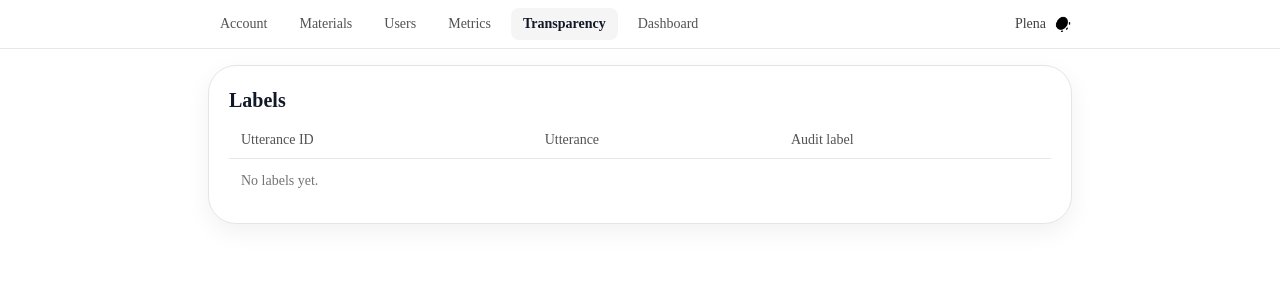
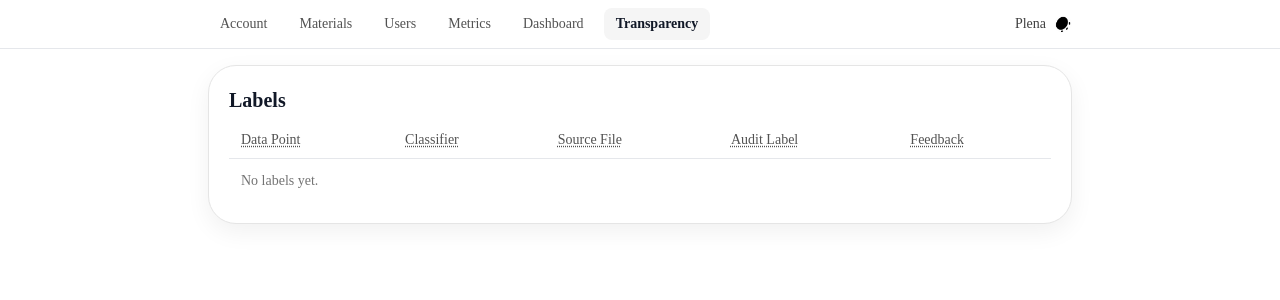
Before and after one commit to bodon2018/plena-learn, a Next.js app: page /admin/transparency in a window 1280 px wide. Shown: the top 300 px of the page. Built offline with nearby package versions, Linux system fonts and the light colour scheme.

Commit message:
fix transparency

```diff
--- a/src/app/admin/transparency/page.tsx
+++ b/src/app/admin/transparency/page.tsx
@@ -1,24 +1,42 @@
-// NEW: src/app/admin/transparency/page.tsx
+// src/app/admin/transparency/page.tsx
 "use client";
 
 /**
  * CHANGE: Admin › Transparency
- * - Added "Labels" card listing utterance id, utterance text, and audit label.
- * - Matches existing Admin card/table styling.
- * - Read-only table (no extra features added).
+ * - UPDATED Labels card columns to: Data Point, Classifier, Source File, Audit Label, Feedback.
+ * - ADDED native hover tooltips (title=...) with definitions for each column header.
+ * - Source File now shows an audio file symbol (icon only; no playback yet).
+ * - Kept existing card/table styling; no other parts of the app changed.
  */
 
 import Card from "@/components/ui/Card";
 
+/* CHANGE: tooltip definitions for headers */
+const COL_INFO = {
+  "Data Point":
+    "A unit of data that has been assigned a label and it is used for metric calculation.",
+  "Classifier":
+    "A model used to assign a label to a data point. It can be AI, rules-based, or hybrid. Rules-based: More deterministic; tied to a rules dictionary created for your organization.  AI: Uses semantic understanding; generally better at capturing contextual meaning and may provide higher confidence that the assigned label reflects the data point’s intent.",
+  "Source File":
+    "The raw file containing the data point.",
+  "Audit Label":
+    "A verifiable record of how the label was produced (rules, AI, or both), including whether the two methods agreed. Both: Rules and AI assigned the same label, indicating high certainty that the label is accurate. Disagreement: Rules and AI assigned different labels.",
+  "Feedback":
+    "Provide your feedback on the label assigned to the data point. You can simply confirm that you agree with the label, or disagree and explain why. Your feedback helps the system improve future labeling.",
+} as const;
+
+/* CHANGE: updated row shape to match new columns */
 type LabelRow = {
-  id: string;        // utterance id
-  text: string;      // utterance text
-  auditLabel: string; // audit label
+  dataPoint: string;   // e.g., text or id+text representation
+  classifier: string;  // e.g., "AI", "Rules", "Hybrid"
+  sourceFile?: string; // filename if available (icon shown regardless)
+  auditLabel: string;  // e.g., "Encouragement"
+  feedback?: string;   // optional admin feedback
 };
 
 export default function TransparencyPage() {
-  // Placeholder dataset to keep the view functional; replace with real data later if desired.
-  const rows: LabelRow[] = []; // keep empty by default per request (no extra behavior)
+  // NOTE: keeping dataset empty by default as before (no extra behavior added)
+  const rows: LabelRow[] = [];
 
   return (
     <div className="space-y-6">
@@ -29,22 +47,34 @@ export default function TransparencyPage() {
           <table className="w-full text-left text-sm">
             <thead>
               <tr className="border-b text-neutral-600">
-                <th className="px-3 py-2 font-medium">Utterance ID</th>
-                <th className="px-3 py-2 font-medium">Utterance</th>
-                <th className="px-3 py-2 font-medium">Audit label</th>
+                {/* CHANGE: headers + native tooltips */}
+                <ThWithTip label="Data Point" />
+                <ThWithTip label="Classifier" />
+                <ThWithTip label="Source File" />
+                <ThWithTip label="Audit Label" />
+                <ThWithTip label="Feedback" />
               </tr>
             </thead>
             <tbody className="divide-y">
-              {rows.map((r) => (
-                <tr key={r.id}>
-                  <td className="px-3 py-2 text-ink">{r.id}</td>
-                  <td className="px-3 py-2">{r.text}</td>
+              {rows.map((r, i) => (
+                <tr key={i}>
+                  <td className="px-3 py-2 text-ink">{r.dataPoint}</td>
+                  <td className="px-3 py-2">{r.classifier}</td>
+                  {/* CHANGE: show audio symbol under Source File (icon only) */}
+                  <td className="px-3 py-2">
+                    <span className="inline-flex items-center gap-2 text-neutral-700">
+                      <AudioGlyph aria-label="Audio file" />
+                      {/* render filename if present; otherwise just the icon */}
+                      {r.sourceFile ? <span className="text-xs text-neutral-500">{r.sourceFile}</span> : null}
+                    </span>
+                  </td>
                   <td className="px-3 py-2">{r.auditLabel}</td>
+                  <td className="px-3 py-2">{r.feedback ?? "—"}</td>
                 </tr>
               ))}
               {!rows.length && (
                 <tr>
-                  <td className="px-3 py-3 text-neutral-500" colSpan={3}>
+                  <td className="px-3 py-3 text-neutral-500" colSpan={5}>
                     No labels yet.
                   </td>
                 </tr>
@@ -56,3 +86,33 @@ export default function TransparencyPage() {
     </div>
   );
 }
+
+/* CHANGE: helper to render a header cell with a title tooltip */
+function ThWithTip({ label }: { label: keyof typeof COL_INFO }) {
+  return (
+    <th className="px-3 py-2 font-medium">
+      <span title={COL_INFO[label]} className="cursor-help underline decoration-dotted underline-offset-2">
+        {label}
+      </span>
+    </th>
+  );
+}
+
+/* CHANGE: minimal inline audio icon (symbol only; no playback) */
+function AudioGlyph(props: React.SVGProps<SVGSVGElement>) {
+  return (
+    <svg
+      width="16"
+      height="16"
+      viewBox="0 0 20 20"
+      fill="currentColor"
+      {...props}
+    >
+      {/* speaker */}
+      <path d="M9 4a1 1 0 0 1 1 1v10a1 1 0 0 1-1.555.832L4.882 13H3a1 1 0 0 1-1-1V8a1 1 0 0 1 1-1h1.882l3.563-2.832A1 1 0 0 1 9 4z" />
+      {/* sound waves */}
+      <path d="M13.5 6.5a.75.75 0 0 1 1.06 0 4.5 4.5 0 0 1 0 6.364.75.75 0 1 1-1.06-1.06 3 3 0 0 0 0-4.243.75.75 0 0 1 0-1.061z" />
+      <path d="M15.75 4.25a.75.75 0 0 1 1.06 0 7.5 7.5 0 0 1 0 10.607.75.75 0 1 1-1.06-1.06 6 6 0 0 0 0-8.486.75.75 0 0 1 0-1.061z" />
+    </svg>
+  );
+}
--- a/src/components/navigation/AdminTopBar.tsx
+++ b/src/components/navigation/AdminTopBar.tsx
@@ -14,8 +14,8 @@ const LINKS = [
   { href: "/admin/materials", label: "Materials" },
   { href: "/admin/users", label: "Users" }, // (from earlier step)
   { href: "/admin/metrics", label: "Metrics" },
+  { href: "/admin/dashboard", label: "Dashboard" },
   { href: "/admin/transparency", label: "Transparency" }, // CHANGE: add Transparency tab
-  { href: "/admin/dashboard", label: "Dashboard" },
 ];
 
 export default function AdminTopBar() {
```
